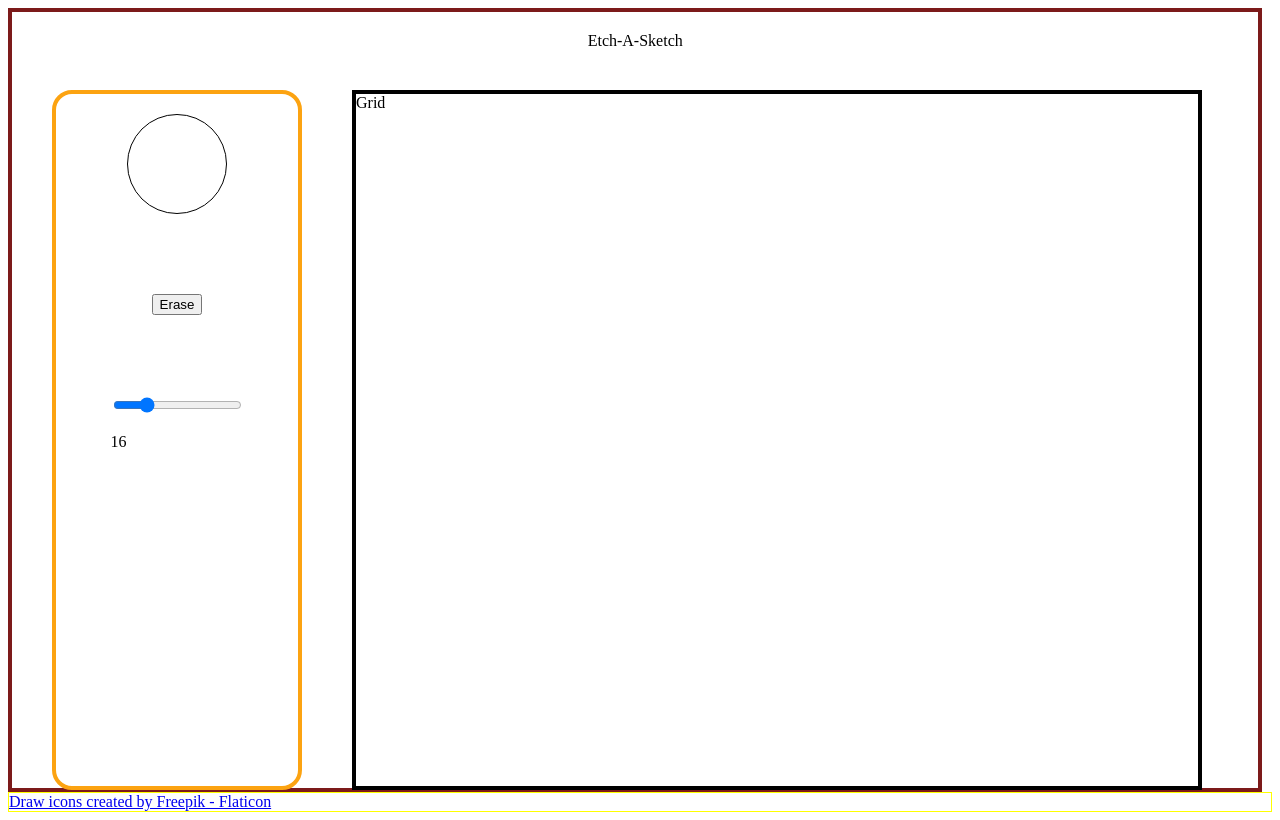
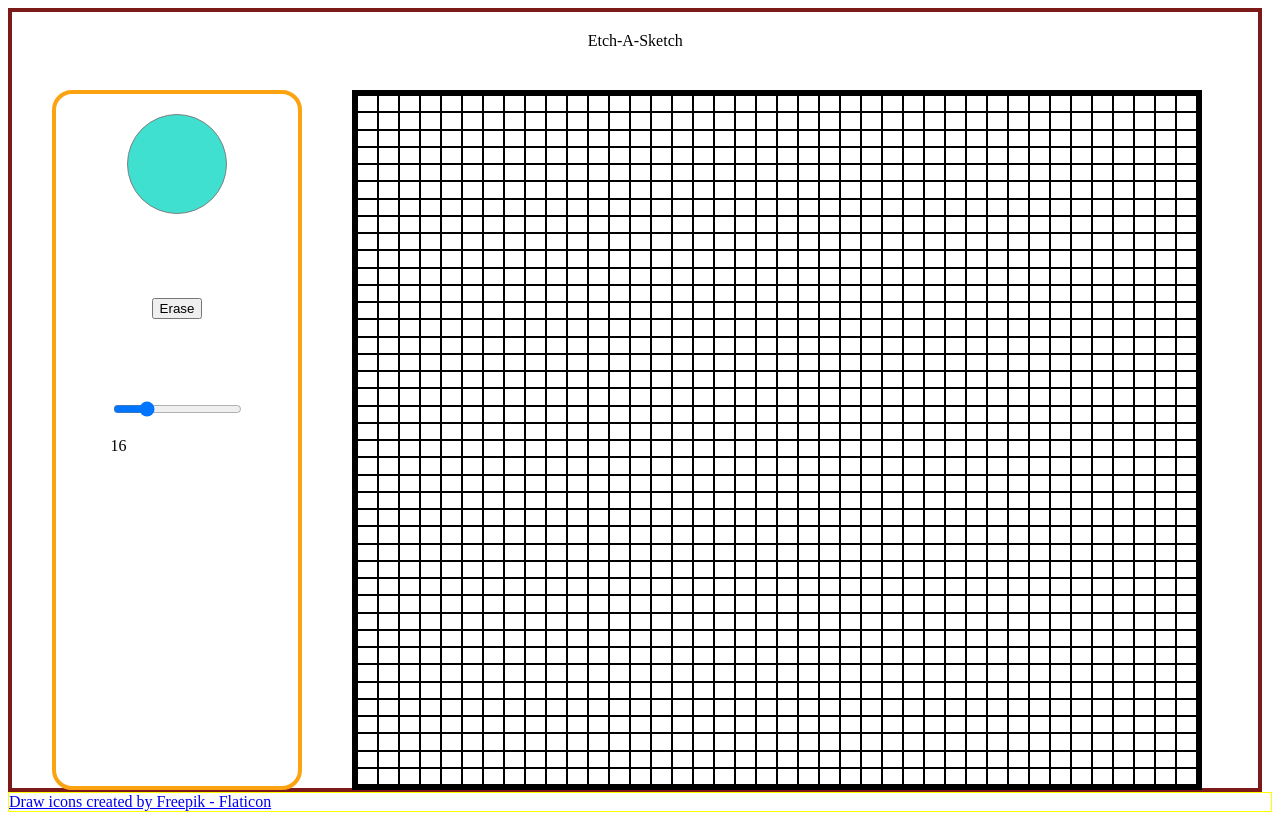
Before and after one commit to Mike-Salcedo/Etch-A-Sketch, a plain HTML site: page index.html in a window 1280 px wide. Drawn offline with Linux system fonts and the light colour scheme.

Commit message:
Update with solotion to making grid appear properly layed out

```diff
--- a/index.html
+++ b/index.html
@@ -18,7 +18,11 @@
       <div class="heading">Etch-A-Sketch</div>
       <div class="gridContainer">
         <div class="selectionBox">
-          <div class="color"></div>
+          <div class="color">
+            <!-- <input type="color" class="color" /> -->
+            <input id="color" type="color" />
+            <label class="colorBtn" for="color">
+          </div>
           <button class="eraser">Erase</button>
           <div class="gridSizeToggleBox">
             <input
@@ -31,7 +35,7 @@
             <p id="rangeValue">16</p>
           </div>
         </div>
-        <div class="gridBox">Grid</div>
+        <div class="gridBox"></div>
       </div>
     </div>
     <div class="footer">
--- a/javascript_file.js
+++ b/javascript_file.js
@@ -0,0 +1,32 @@
+// Trying to make 16*16 grids
+
+// Issue #1 It's only making 2 divs need to figure out what I'm doing wrong.
+// Figured it out the append needs to be inside the for loop.
+
+const gridBox = document.querySelector(".gridBox");
+let secondGridBox;
+let smallGrids;
+
+//Issue #2 Trying make the grids with two for loops one inside another if this doesn't work break them up.
+// Worked perfectly made the first group then the smaller grids inside the secondGridBox
+
+function createSmallGrids() {
+  for (let i = 0; i < 40; i++) {
+    secondGridBox = document.createElement("div");
+    secondGridBox.classList.add("secondGridBox");
+    gridBox.appendChild(secondGridBox);
+    for (let j = 0; j < 40; j++) {
+      smallGrids = document.createElement("div");
+      smallGrids.classList.add("smallGrids");
+      secondGridBox.appendChild(smallGrids);
+    }
+  }
+}
+
+// createSmallGrids();
+
+/// Second Section using the eraser button to test it out until i figure out how to use the range slider
+
+const eraser = document.querySelector(".eraser");
+
+eraser.addEventListener("click", createSmallGrids());
--- a/style.css
+++ b/style.css
@@ -42,22 +42,53 @@ body {
   border-radius: 20px;
 }
 
-.color {
-  width: 100px;
-  height: 100px;
-  border: 1px solid black;
-  border-radius: 50%;
+/* Attempting to make the color picker circle */
+#color {
+  opacity: 0;
+  position: absolute;
+  pointer-events: none;
+  height: 50px;
 }
 
+.colorBtn {
+  display: inline-block;
+  height: 100px;
+  width: 100px;
+  border-radius: 50%;
+  background: turquoise;
+  border: 1px solid grey;
+}
+
+/* you'll want to add some interaction styles */
+.colorBtn:hover,
+#color:focus + .colorBtn {
+  border-color: black;
+}
+
+#color:active + .colorBtn {
+  filter: brightness(90%);
+}
+
+/* Attempting to make the color picker circle */
+
+/* Remember to set a width and height specification the main parent element to avoid child overflow */
 .gridBox {
   width: 850px;
-  border: 4px solid #000000;
+  height: 700px;
+  border: 5px solid #000000;
   display: flex;
   flex-wrap: wrap;
+  flex-direction: column;
 }
 
-.gridBox > * {
-  border: 1px solid black;
+/* Keep flex: 1 1 0; basis needs to be 0 or else the grid doesn't properly size also no wrap on this one only necessary on gridBox */
+.secondGridBox {
+  display: flex;
+  flex: 1 1 0;
+}
+.smallGrids {
+  flex: 1 1 90px;
+  border: 1px solid #000000;
 }
 
 .footer {
```
